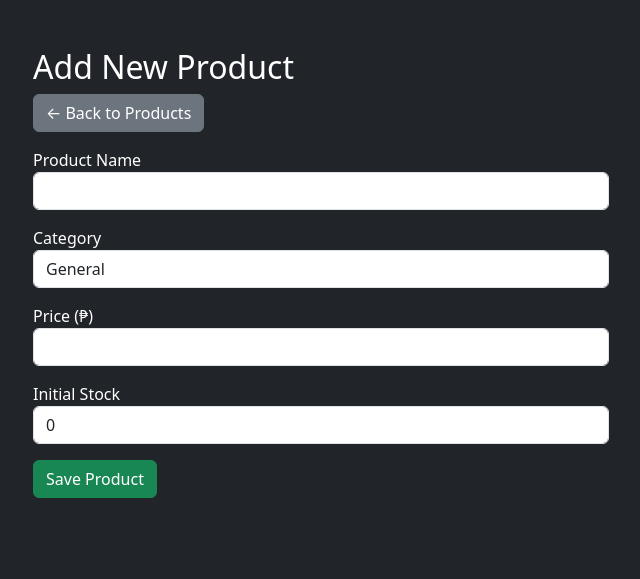
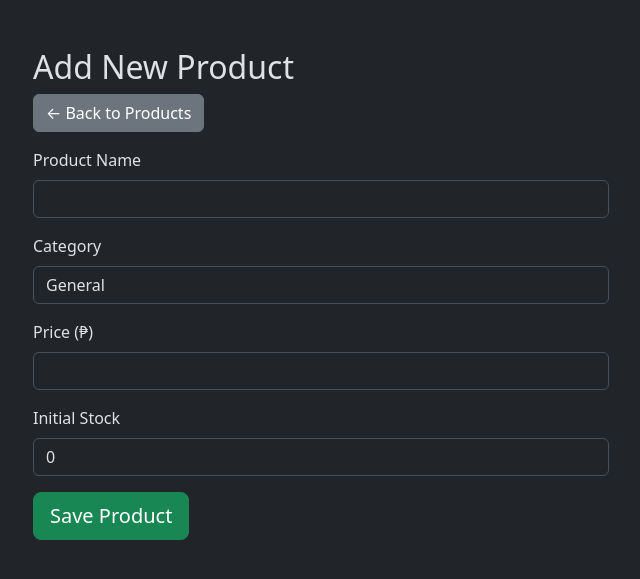
Before and after one commit to sejiro06/princess-inventory, a Flask app: page /add_product in a window 1280 px wide. Shown: the top 579 px of the page, without its empty margins (319-959 px from the left). Run offline with Flask 3, Linux system fonts and the light colour scheme.

Commit message:
Update add_product.html

```diff
--- a/templates/add_product.html
+++ b/templates/add_product.html
@@ -1,32 +1,34 @@
 <!DOCTYPE html>
-<html>
+<html lang="en" data-bs-theme="dark">
 <head>
-    <title>Add Product - Princess Inventory</title>
+    <meta charset="UTF-8">
+    <meta name="viewport" content="width=device-width, initial-scale=1.0">
+    <title>Add Product</title>
     <link href="https://cdn.jsdelivr.net/npm/bootstrap@5.3.3/dist/css/bootstrap.min.css" rel="stylesheet">
 </head>
-<body class="bg-dark text-white">
+<body>
 <div class="container mt-5" style="max-width: 600px;">
     <h2>Add New Product</h2>
     <a href="/products" class="btn btn-secondary mb-3">← Back to Products</a>
 
     <form method="POST">
         <div class="mb-3">
-            <label>Product Name</label>
+            <label class="form-label">Product Name</label>
             <input type="text" name="name" class="form-control" required>
         </div>
         <div class="mb-3">
-            <label>Category</label>
-            <input type="text" name="category" class="form-control" value="General">
+            <label class="form-label">Category</label>
+            <input type="text" name="category" class="form-control" value="General" required>
         </div>
         <div class="mb-3">
-            <label>Price (₱)</label>
+            <label class="form-label">Price (₱)</label>
             <input type="number" step="0.01" name="price" class="form-control" required>
         </div>
         <div class="mb-3">
-            <label>Initial Stock</label>
+            <label class="form-label">Initial Stock</label>
             <input type="number" name="stock" value="0" class="form-control" required>
         </div>
-        <button type="submit" class="btn btn-success">Save Product</button>
+        <button type="submit" class="btn btn-success btn-lg">Save Product</button>
     </form>
 </div>
 </body>
```
